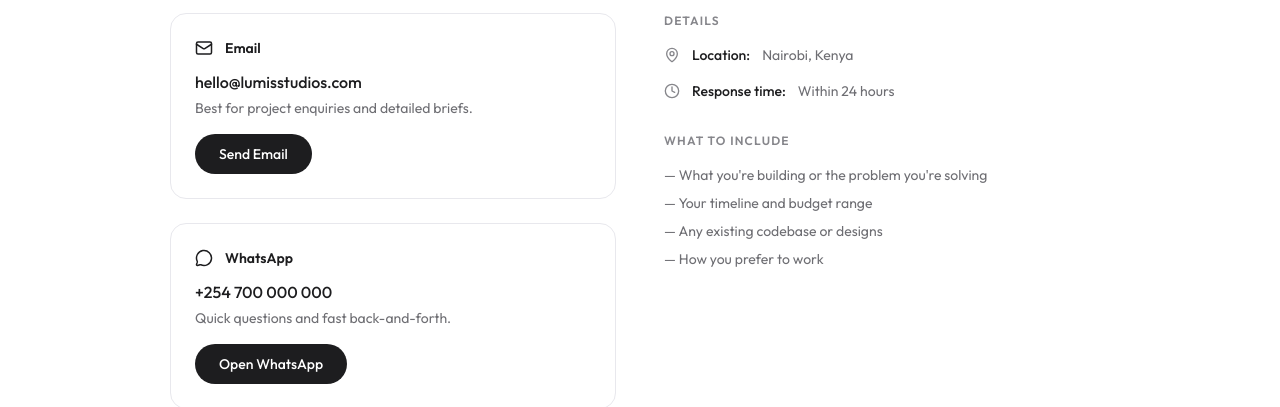
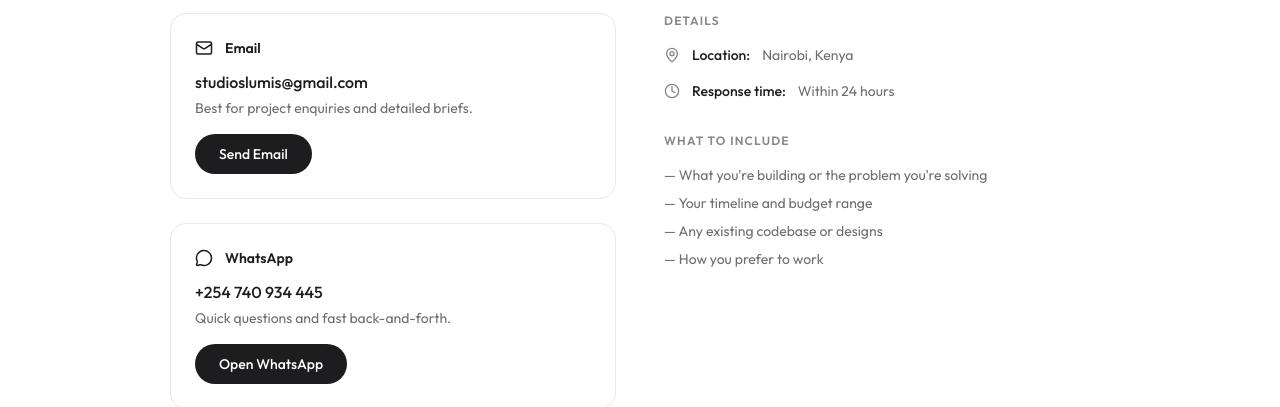
Before and after one commit to RichardNzembei/lumis-studios, a Next.js app: page /contact in a window 1280 px wide. Shown: the part 358-765 px from the top of the page. Built offline with nearby package versions, Linux system fonts and the light colour scheme.

Commit message:
update contact email and WhatsApp number

```diff
--- a/app/contact/page.tsx
+++ b/app/contact/page.tsx
@@ -12,16 +12,16 @@ const contactMethods = [
   {
     icon: <Mail size={18} />,
     label: "Email",
-    value: "hello@lumisstudios.com",
-    href: "mailto:hello@lumisstudios.com",
+    value: "studioslumis@gmail.com",
+    href: "mailto:studioslumis@gmail.com",
     description: "Best for project enquiries and detailed briefs.",
     external: true,
   },
   {
     icon: <MessageCircle size={18} />,
     label: "WhatsApp",
-    value: "+254 700 000 000",
-    href: "https://wa.me/254700000000",
+    value: "+254 740 934 445",
+    href: "https://wa.me/254740934445",
     description: "Quick questions and fast back-and-forth.",
     external: true,
   },
```
